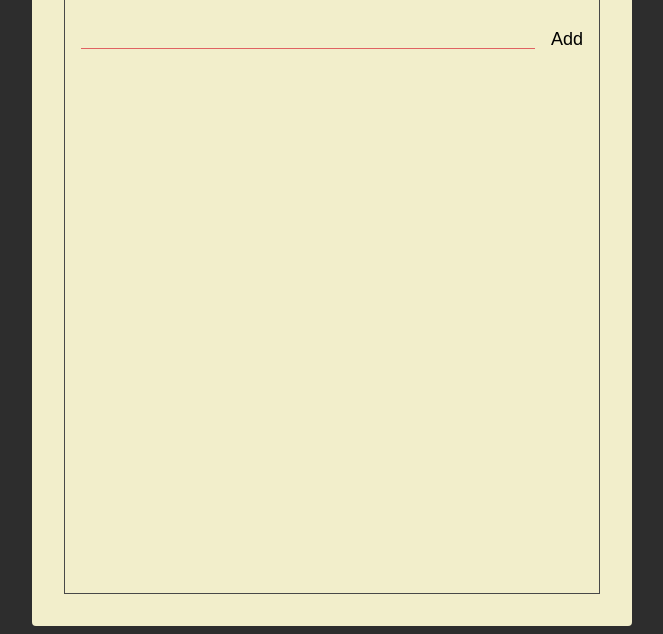
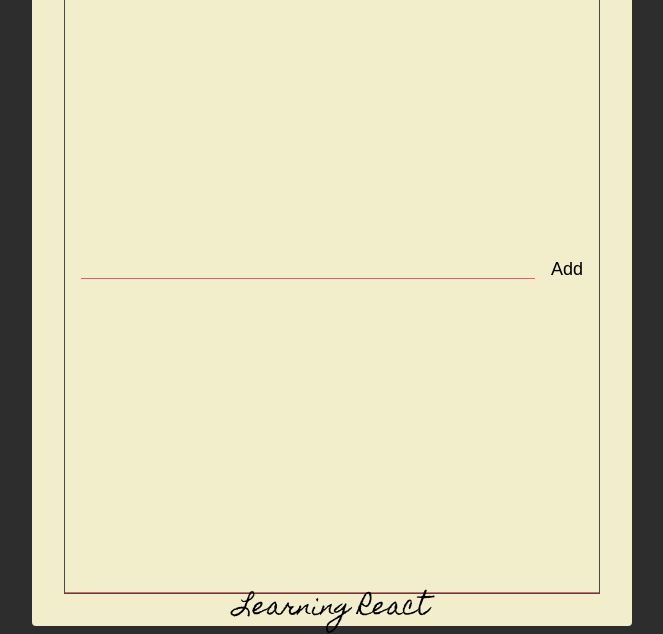
Before and after one commit to Fikrifire19/starter-for-react, a website: page index.html in a window 1280 px wide. Shown: the part 174-808 px from the top of the page, without its empty margins (308-971 px from the left). Drawn offline with Linux system fonts and the light colour scheme.

Commit message:
todos section

```diff
--- a/index.html
+++ b/index.html
@@ -25,6 +25,11 @@
             <button class="add-btn">Add</button>
           </form>
         </section>
+        <section class="todos">
+          <div class="todo">
+            <p class="text-todo">Learning React</p>
+          </div>
+        </section>
       </div>
     </div>
   </body>
--- a/styles.css
+++ b/styles.css
@@ -38,6 +38,7 @@ html {
   height: 100%;
   display: flex;
   flex-direction: column;
+  justify-content: space-between;
 }
 .header {
   display: flex;
@@ -87,3 +88,22 @@ html {
   padding-right: unset;
   cursor: pointer;
 }
+.todos {
+  display: flex;
+  flex-direction: column;
+}
+.todo {
+  position: relative;
+  flex: 1 0 auto;
+  text-align: center;
+  min-height: 34px;
+  margin: 16px 0 0;
+  font-family: "Homemade Apple", sans-serif;
+  font-size: 24px;
+  border-bottom: 1px solid var(--main-color-red);
+}
+.text-todo {
+  position: absolute;
+  left: 50%;
+  transform: translate(-50%);
+}
```
